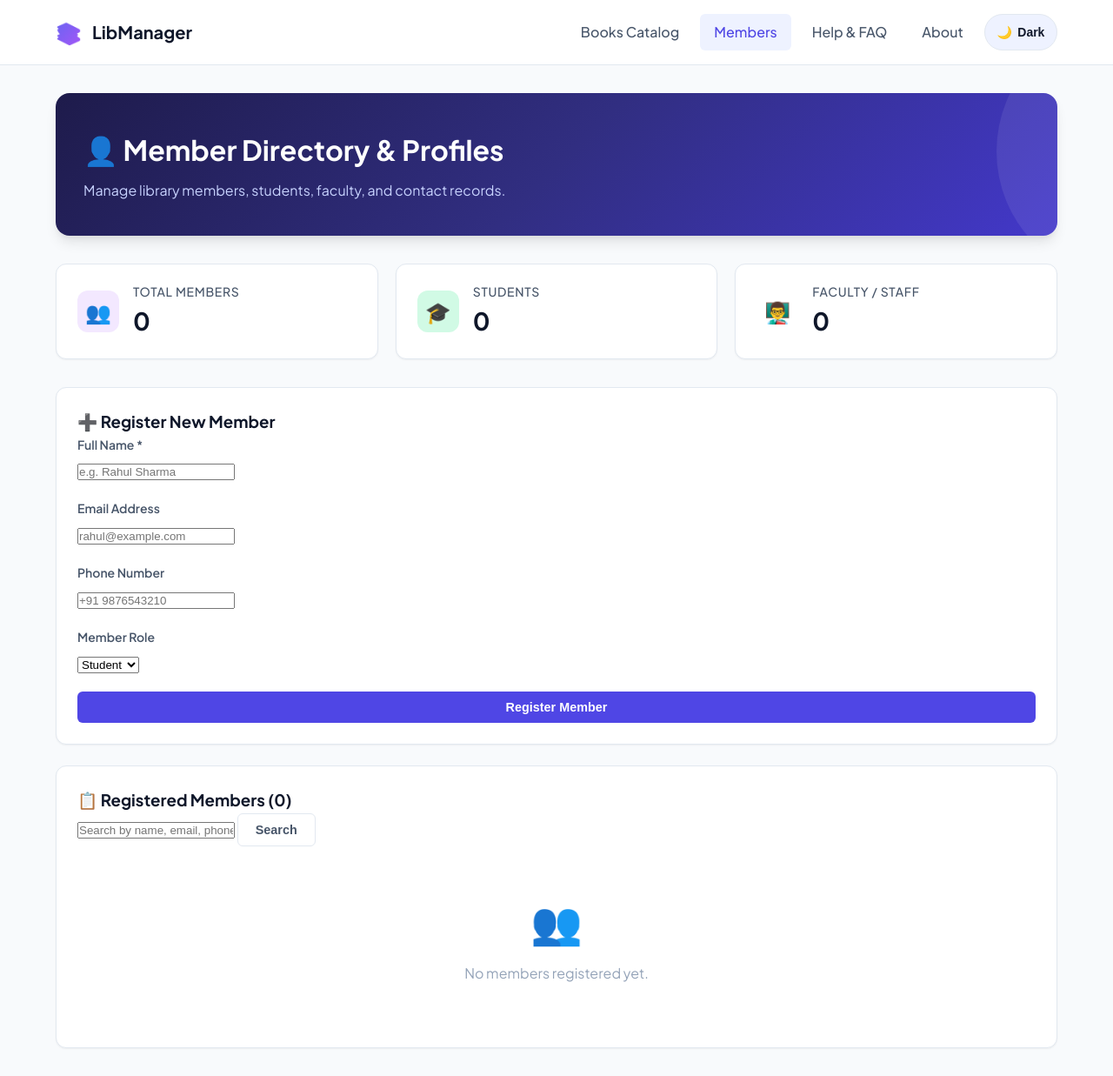
After one commit to kbohra1422-gb/library-management, a Flask app: page /members in a window 1280 px wide. The commit adds this page. Shown: the whole page at 87% size. Run offline with Flask 3, Linux system fonts and the light colour scheme.

Commit message:
feat: Add Member Management system and database schema expansion

```diff
--- a/app.py
+++ b/app.py
@@ -25,9 +25,50 @@ def init_db():
             author TEXT NOT NULL,
             category TEXT NOT NULL,
             status TEXT DEFAULT 'Available',
+            created_at TIMESTAMP DEFAULT CURRENT_TIMESTAMP,
+            isbn TEXT,
+            cover_url TEXT,
+            total_copies INTEGER DEFAULT 1,
+            available_copies INTEGER DEFAULT 1
+        )
+    """)
+    conn.execute("""
+        CREATE TABLE IF NOT EXISTS members (
+            id INTEGER PRIMARY KEY AUTOINCREMENT,
+            name TEXT NOT NULL,
+            email TEXT UNIQUE,
+            phone TEXT,
+            member_type TEXT DEFAULT 'Student',
             created_at TIMESTAMP DEFAULT CURRENT_TIMESTAMP
         )
     """)
+    conn.execute("""
+        CREATE TABLE IF NOT EXISTS borrow_records (
+            id INTEGER PRIMARY KEY AUTOINCREMENT,
+            book_id INTEGER NOT NULL,
+            member_id INTEGER NOT NULL,
+            issue_date DATE DEFAULT (date('now')),
+            due_date DATE NOT NULL,
+            return_date DATE,
+            fine_amount REAL DEFAULT 0.0,
+            status TEXT DEFAULT 'Issued',
+            FOREIGN KEY (book_id) REFERENCES books(id),
+            FOREIGN KEY (member_id) REFERENCES members(id)
+        )
+    """)
+
+    cursor = conn.cursor()
+    cursor.execute("PRAGMA table_info(books)")
+    existing_cols = [row[1] for row in cursor.fetchall()]
+    if "isbn" not in existing_cols:
+        cursor.execute("ALTER TABLE books ADD COLUMN isbn TEXT")
+    if "cover_url" not in existing_cols:
+        cursor.execute("ALTER TABLE books ADD COLUMN cover_url TEXT")
+    if "total_copies" not in existing_cols:
+        cursor.execute("ALTER TABLE books ADD COLUMN total_copies INTEGER DEFAULT 1")
+    if "available_copies" not in existing_cols:
+        cursor.execute("ALTER TABLE books ADD COLUMN available_copies INTEGER DEFAULT 1")
+
     conn.commit()
     conn.close()
 
@@ -238,6 +279,94 @@ def export_csv():
     )
 
 
+@app.route("/members")
+def members_page():
+    search_query = request.args.get("q", "").strip()
+    conn = get_db_connection()
+    query = "SELECT * FROM members WHERE 1=1"
+    params = []
+    if search_query:
+        query += " AND (name LIKE ? OR email LIKE ? OR phone LIKE ? OR member_type LIKE ?)"
+        wildcard = f"%{search_query}%"
+        params.extend([wildcard, wildcard, wildcard, wildcard])
+    query += " ORDER BY id DESC"
+    members = conn.execute(query, params).fetchall()
+
+    total_members = conn.execute("SELECT COUNT(*) FROM members").fetchone()[0]
+    students_count = conn.execute("SELECT COUNT(*) FROM members WHERE member_type = 'Student'").fetchone()[0]
+    faculty_count = conn.execute("SELECT COUNT(*) FROM members WHERE member_type = 'Faculty'").fetchone()[0]
+    conn.close()
+
+    return render_template(
+        "members.html",
+        members=members,
+        search_query=search_query,
+        stats={"total": total_members, "students": students_count, "faculty": faculty_count}
+    )
+
+
+@app.route("/members/add", methods=["POST"])
+def add_member():
+    name = request.form.get("name", "").strip()
+    email = request.form.get("email", "").strip()
+    phone = request.form.get("phone", "").strip()
+    member_type = request.form.get("member_type", "Student").strip()
+
+    if name:
+        conn = get_db_connection()
+        try:
+            conn.execute(
+                "INSERT INTO members (name, email, phone, member_type) VALUES (?, ?, ?, ?)",
+                (name, email if email else None, phone, member_type)
+            )
+            conn.commit()
+            flash(f'Member "{name}" registered successfully!', "success")
+        except sqlite3.IntegrityError:
+            flash("Email already registered for another member.", "danger")
+        finally:
+            conn.close()
+    else:
+        flash("Member name is required.", "danger")
+
+    return redirect(url_for("members_page"))
+
+
+@app.route("/members/edit/<int:id>", methods=["POST"])
+def edit_member(id):
+    name = request.form.get("name", "").strip()
+    email = request.form.get("email", "").strip()
+    phone = request.form.get("phone", "").strip()
+    member_type = request.form.get("member_type", "Student").strip()
+
+    if name:
+        conn = get_db_connection()
+        try:
+            conn.execute(
+                "UPDATE members SET name=?, email=?, phone=?, member_type=? WHERE id=?",
+                (name, email if email else None, phone, member_type, id)
+            )
+            conn.commit()
+            flash(f'Member record updated successfully!', "success")
+        except sqlite3.IntegrityError:
+            flash("Email already in use by another member.", "danger")
+        finally:
+            conn.close()
+
+    return redirect(url_for("members_page"))
+
+
+@app.route("/members/delete/<int:id>")
+def delete_member(id):
+    conn = get_db_connection()
+    member = conn.execute("SELECT * FROM members WHERE id = ?", (id,)).fetchone()
+    if member:
+        conn.execute("DELETE FROM members WHERE id = ?", (id,))
+        conn.commit()
+        flash(f'Member "{member["name"]}" deleted.', "warning")
+    conn.close()
+    return redirect(url_for("members_page"))
+
+
 @app.route("/help")
 def help_page():
     return render_template("help.html")
--- a/templates/index.html
+++ b/templates/index.html
@@ -16,7 +16,8 @@
                 <span>LibManager</span>
             </a>
             <div class="nav-links">
-                <a href="/" class="nav-item active">Dashboard</a>
+                <a href="/" class="nav-item active">Books Catalog</a>
+                <a href="/members" class="nav-item">Members</a>
                 <a href="/help" class="nav-item">Help & FAQ</a>
                 <a href="/about" class="nav-item">About Project</a>
                 <button type="button" id="theme-toggle" class="theme-btn" onclick="toggleTheme()" title="Toggle Dark / Light Theme">
--- /dev/null
+++ b/templates/members.html
@@ -0,0 +1,192 @@
+<!DOCTYPE html>
+<html lang="en">
+<head>
+    <meta charset="UTF-8">
+    <meta name="viewport" content="width=device-width, initial-scale=1.0">
+    <title>Member Management - Library System</title>
+    <link rel="stylesheet" href="{{ url_for('static', filename='style.css') }}">
+</head>
+<body>
+
+    <!-- Sticky Navigation Bar -->
+    <nav class="navbar">
+        <div class="nav-container">
+            <a href="/" class="brand">
+                <span class="brand-icon">📚</span>
+                <span>LibManager</span>
+            </a>
+            <div class="nav-links">
+                <a href="/" class="nav-item">Books Catalog</a>
+                <a href="/members" class="nav-item active">Members</a>
+                <a href="/help" class="nav-item">Help & FAQ</a>
+                <a href="/about" class="nav-item">About</a>
+                <button type="button" id="theme-toggle" class="theme-btn" onclick="toggleTheme()" title="Toggle Dark / Light Theme">
+                    <span id="theme-icon">🌙</span>
+                    <span id="theme-label">Dark</span>
+                </button>
+            </div>
+        </div>
+    </nav>
+
+    <div class="container">
+
+        <!-- Flash Messages -->
+        {% with messages = get_flashed_messages(with_categories=true) %}
+            {% if messages %}
+                <div class="flash-messages">
+                    {% for category, message in messages %}
+                        <div class="alert alert-{{ category }}">
+                            <span>{{ message }}</span>
+                        </div>
+                    {% endfor %}
+                </div>
+            {% endif %}
+        {% endwith %}
+
+        <!-- Hero Header -->
+        <div class="hero-header">
+            <h1 class="hero-title">👤 Member Directory & Profiles</h1>
+            <p class="hero-subtitle">Manage library members, students, faculty, and contact records.</p>
+        </div>
+
+        <!-- Dashboard Stats -->
+        <div class="stats-grid">
+            <div class="stat-card">
+                <div class="stat-icon icon-purple">👥</div>
+                <div class="stat-info">
+                    <h4>Total Members</h4>
+                    <div class="stat-value">{{ stats.total }}</div>
+                </div>
+            </div>
+            <div class="stat-card">
+                <div class="stat-icon icon-green">🎓</div>
+                <div class="stat-info">
+                    <h4>Students</h4>
+                    <div class="stat-value">{{ stats.students }}</div>
+                </div>
+            </div>
+            <div class="stat-card">
+                <div class="stat-icon icon-orange">👨‍🏫</div>
+                <div class="stat-info">
+                    <h4>Faculty / Staff</h4>
+                    <div class="stat-value">{{ stats.faculty }}</div>
+                </div>
+            </div>
+        </div>
+
+        <!-- Add Member Card & Table Grid -->
+        <div class="content-grid">
+
+            <!-- Add Member Form -->
+            <div class="card form-card">
+                <h3>➕ Register New Member</h3>
+                <form action="/members/add" method="POST">
+                    <div class="form-group">
+                        <label for="name">Full Name *</label>
+                        <input type="text" id="name" name="name" required placeholder="e.g. Rahul Sharma">
+                    </div>
+                    <div class="form-group">
+                        <label for="email">Email Address</label>
+                        <input type="email" id="email" name="email" placeholder="rahul@example.com">
+                    </div>
+                    <div class="form-group">
+                        <label for="phone">Phone Number</label>
+                        <input type="text" id="phone" name="phone" placeholder="+91 9876543210">
+                    </div>
+                    <div class="form-group">
+                        <label for="member_type">Member Role</label>
+                        <select id="member_type" name="member_type">
+                            <option value="Student">Student</option>
+                            <option value="Faculty">Faculty</option>
+                            <option value="Staff">Staff</option>
+                            <option value="External">External</option>
+                        </select>
+                    </div>
+                    <button type="submit" class="btn btn-primary btn-block">Register Member</button>
+                </form>
+            </div>
+
+            <!-- Members Table Card -->
+            <div class="card table-card">
+                <div class="table-header">
+                    <h3>📋 Registered Members ({{ members|length }})</h3>
+                    <form action="/members" method="GET" class="search-form">
+                        <input type="text" name="q" value="{{ search_query }}" placeholder="Search by name, email, phone...">
+                        <button type="submit" class="btn btn-secondary">Search</button>
+                        {% if search_query %}
+                            <a href="/members" class="btn btn-clear">Clear</a>
+                        {% endif %}
+                    </form>
+                </div>
+
+                <div class="table-wrapper">
+                    {% if members %}
+                        <table class="data-table">
+                            <thead>
+                                <tr>
+                                    <th>ID</th>
+                                    <th>Name</th>
+                                    <th>Contact Info</th>
+                                    <th>Role</th>
+                                    <th>Registered Date</th>
+                                    <th>Actions</th>
+                                </tr>
+                            </thead>
+                            <tbody>
+                                {% for m in members %}
+                                    <tr>
+                                        <td>#{{ m.id }}</td>
+                                        <td><strong>{{ m.name }}</strong></td>
+                                        <td>
+                                            <div>📧 {{ m.email or 'N/A' }}</div>
+                                            <div style="font-size: 0.85em; opacity: 0.8;">📞 {{ m.phone or 'N/A' }}</div>
+                                        </td>
+                                        <td>
+                                            <span class="status-badge status-{{ 'available' if m.member_type == 'Student' else 'borrowed' }}">
+                                                {{ m.member_type }}
+                                            </span>
+                                        </td>
+                                        <td>{{ m.created_at[:10] if m.created_at else 'N/A' }}</td>
+                                        <td>
+                                            <a href="/members/delete/{{ m.id }}" class="btn-sm btn-danger-sm" onclick="return confirm('Delete member {{ m.name }}?')">Delete</a>
+                                        </td>
+                                    </tr>
+                                {% endfor %}
+                            </tbody>
+                        </table>
+                    {% else %}
+                        <div class="empty-state">
+                            <div class="empty-icon">👥</div>
+                            <p>No members registered yet.</p>
+                        </div>
+                    {% endif %}
+                </div>
+            </div>
+
+        </div>
+    </div>
+
+    <script>
+        function toggleTheme() {
+            const currentTheme = document.documentElement.getAttribute('data-theme') || 'light';
+            const newTheme = currentTheme === 'dark' ? 'light' : 'dark';
+            document.documentElement.setAttribute('data-theme', newTheme);
+            localStorage.setItem('theme', newTheme);
+            updateThemeButton(newTheme);
+        }
+        function updateThemeButton(theme) {
+            const icon = document.getElementById('theme-icon');
+            const label = document.getElementById('theme-label');
+            if (icon && label) {
+                icon.textContent = theme === 'dark' ? '☀️' : '🌙';
+                label.textContent = theme === 'dark' ? 'Light' : 'Dark';
+            }
+        }
+        (function() {
+            const savedTheme = localStorage.getItem('theme') || 'light';
+            document.documentElement.setAttribute('data-theme', savedTheme);
+            updateThemeButton(savedTheme);
+        })();
+    </script>
+</body>
+</html>
```
Also changed, not shown: desktop_app.py (+41 -0 lines).
